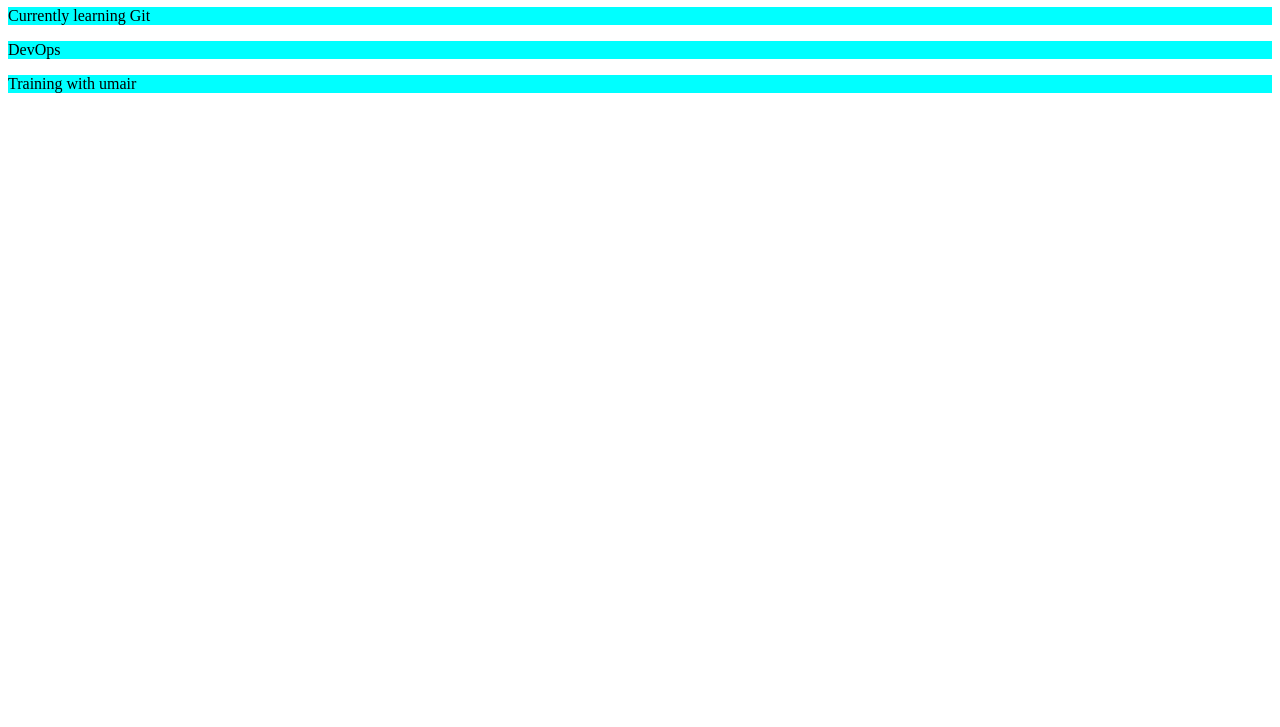
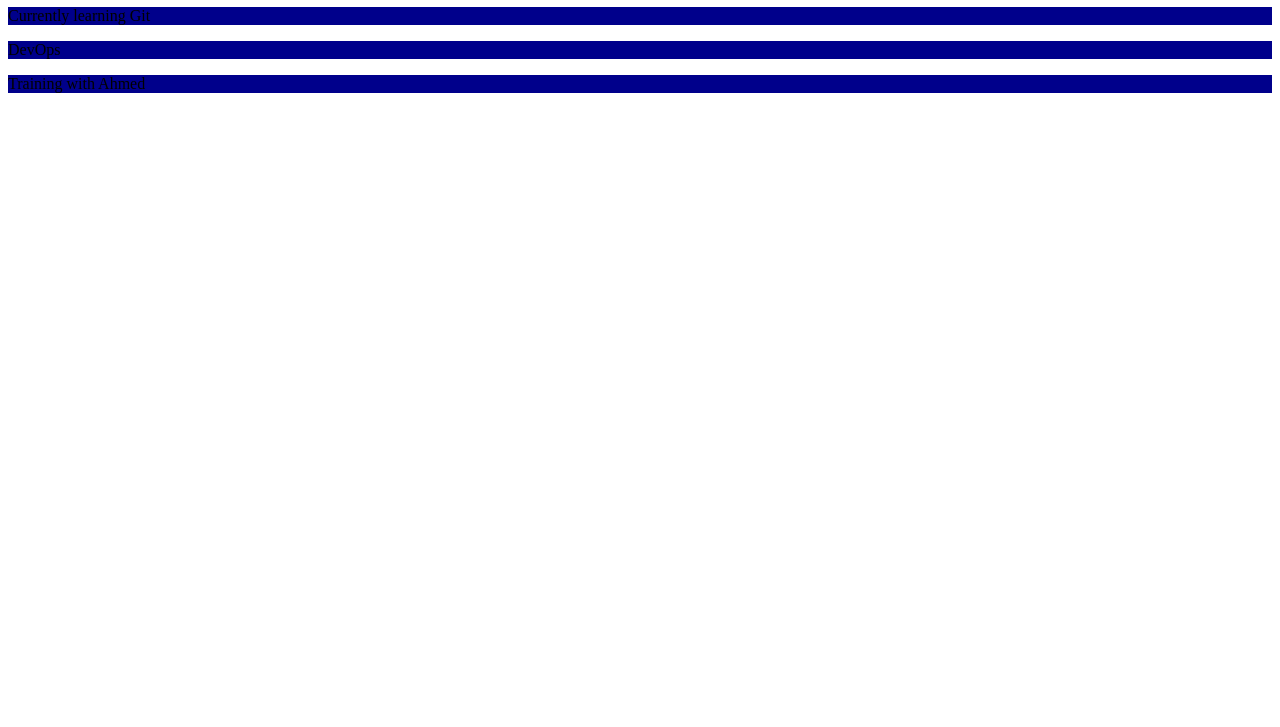
Before and after one commit to Alishba5545/Alishbacodes, a plain HTML site: page index.html in a window 1280 px wide. Shown: the part 73-800 px from the top of the page. Drawn offline with Linux system fonts and the light colour scheme.

Commit message:
Work Accomplish

```diff
--- a/index.html
+++ b/index.html
@@ -11,4 +11,4 @@
     <h1>Online Mobile App Development using flutter and dart</h1>
     <p>Currently learning Git</p>
     <p>DevOps</p>
-    <p>Training with umair </p>
+    <p>Training with Ahmed</p>
--- a/style.css
+++ b/style.css
@@ -1,3 +1,3 @@
 h1, p{
-    background-color: aqua;
+    background-color: darkblue;
 }
```
